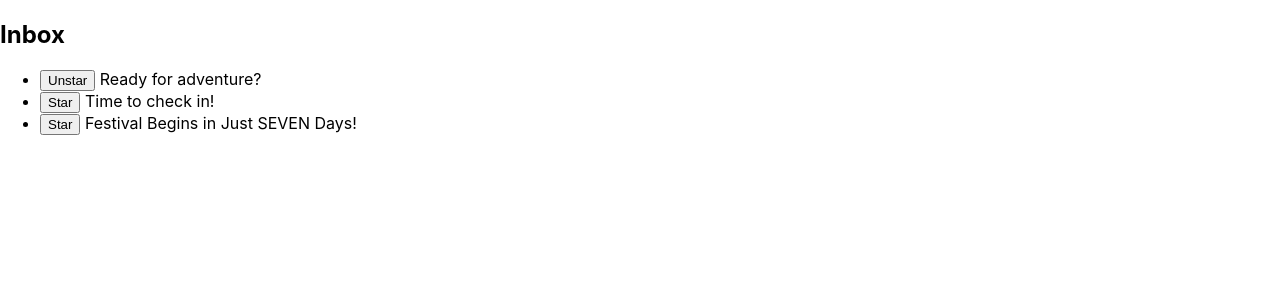
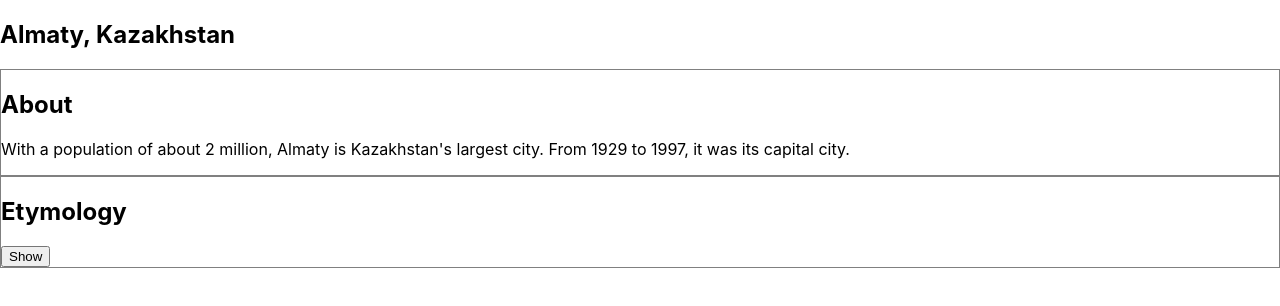
Before and after one commit to Neolokeshkr/react-main, a React (Create React App) app in the folder Learning Projects/react-learning/: page / in a window 1280 px wide. Shown: the top 306 px of the page. Built offline with nearby package versions, Linux system fonts and the light colour scheme.

Commit message:
Sharing States between components

```diff
--- /dev/null
+++ b/Learning Projects/react-learning/src/SharingStateBetweenComponents/Accordion.jsx
@@ -0,0 +1,41 @@
+import { useState } from "react"
+
+export default function Accordion() {
+
+    const [isActive, setIsActive] = useState('0')
+
+    function handleShowClick() {
+        isActive === '0' ? setIsActive('1') : setIsActive('0')
+    }
+
+    return (
+        <>
+            <h2>Almaty, Kazakhstan</h2>
+            <Panel title={'About'} isActive={isActive === '0'} onShow={() => {handleShowClick()}}>
+                {`With a population of about 2 million, Almaty is Kazakhstan's largest city. From 1929 to 1997, it was its capital city.`}
+            </Panel>
+            <Panel title={'Etymology'} isActive={isActive === '1'} onShow={() => {handleShowClick()}}>
+                {`The name comes from алма, the Kazakh word for "apple" and is often translated as "full of apples". In fact, the region surrounding Almaty is thought to be the ancestral home of the apple, and the wild Malus sieversii is considered a likely candidate for the ancestor of the modern domestic apple.`}
+            </Panel>
+
+        </>
+    )
+}
+
+function Panel({ title, children, isActive, onShow }) {
+    return (
+        <section
+            style={{
+                border: '1px solid grey'
+            }}>
+
+            <h2>{title}</h2>
+            {
+                isActive && <p>
+                    {children}
+                </p>
+            }
+            { !isActive && <button onClick={onShow}>Show</button>}
+        </section>
+    )
+}
--- a/Learning Projects/react-learning/src/index.js
+++ b/Learning Projects/react-learning/src/index.js
@@ -1,7 +1,8 @@
 import React from 'react';
 import ReactDOM from 'react-dom/client';
 import './index.css';
-import MailClient from './ManagingState-Intermediate/FixthedisappearingselectionChallange';
+import Accordion from './SharingStateBetweenComponents/Accordion';
+// import MailClient from './ManagingState-Intermediate/FixthedisappearingselectionChallange';
 // import TravelPlan from './ManagingState-Intermediate/AvoidDeeplyNestesState';
 // import Menu from './ManagingState-Intermediate/DuplicationInSTates';
 // import Feedback from './ManagingState-Intermediate/PretendingNetworkCall';
@@ -73,7 +74,8 @@ root.render(
     {/* <Feedback children={'Venizia'}/> */}
     {/* <Menu /> */}
     {/* <TravelPlan /> */}
-    <MailClient />
+    {/* <MailClient /> */}
+    <Accordion />
 
   </React.StrictMode>
 );
```
Also changed, not shown: Learning Projects/react-learning/InterviewQuestions.js (+25 -0 lines).
